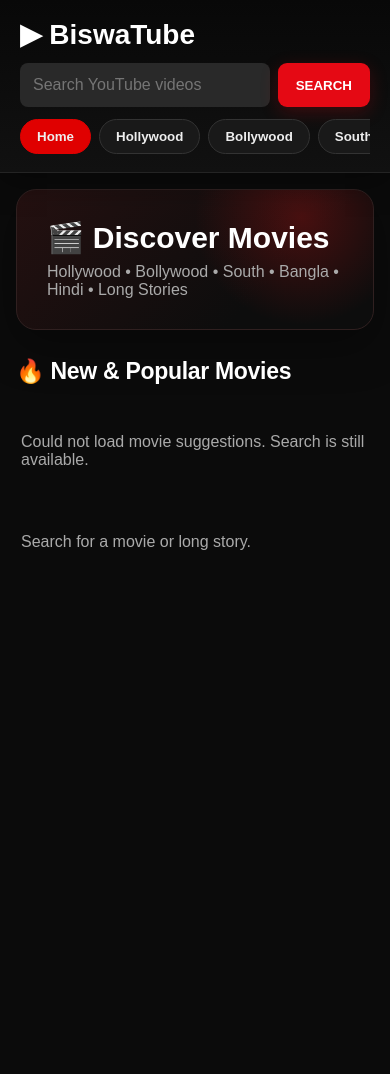
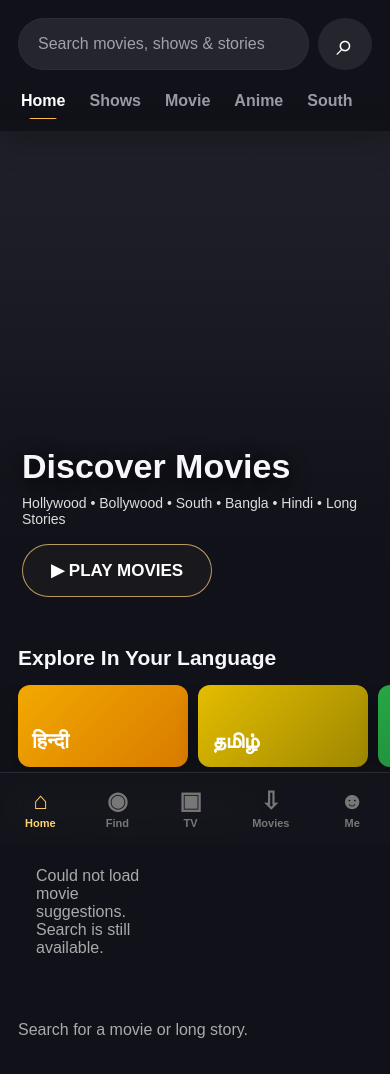
Before and after one commit to barmanbiswa131-design/Biswajit-Barman, a plain HTML site: page index.html in a window 390 px wide. Before the commit the page ends 844 px from the top, so only its background shows below. Drawn offline with Linux system fonts and the light colour scheme; no server answers.

Commit message:
Redesign BiswaTube home UI in cinematic mobile style

```diff
--- a/index.html
+++ b/index.html
@@ -5,46 +5,54 @@
 <meta name="viewport" content="width=device-width,initial-scale=1">
 <title>BiswaTube</title>
 <style>
-*{box-sizing:border-box}body{margin:0;background:#0b0b0b;color:#fff;font-family:Arial,sans-serif}
-header{position:sticky;top:0;background:linear-gradient(180deg,#080808 0%,#111 100%);padding:18px 20px;z-index:5;border-bottom:1px solid #242424;box-shadow:0 8px 30px rgba(0,0,0,.35)}h1{margin:0 0 12px;font-size:28px}
-.row{display:flex;gap:8px}.row input{flex:1;padding:13px;border:0;border-radius:8px;background:#292929;color:#fff;font-size:16px;outline:none}.row button{padding:0 18px;border:0;border-radius:9px;background:#e50914;color:#fff;font-weight:800;box-shadow:0 5px 18px rgba(229,9,20,.22)}
-.chips{display:flex;gap:8px;overflow:auto;margin-top:12px}.chips button{white-space:nowrap;border:1px solid #333;background:#191919;color:#eee;border-radius:22px;padding:9px 16px;font-weight:700;transition:.18s}.chips button:hover{background:#2b2b2b;border-color:#555}.chips button:first-child{background:#e00000;border-color:#e00000}
-main{padding:16px;max-width:900px;margin:auto}.msg{padding:32px 5px;color:#aaa}.hero{background:radial-gradient(circle at 80% 20%,rgba(190,20,20,.32),transparent 35%),linear-gradient(135deg,#241010,#0d0d0d 70%);border:1px solid #302020;border-radius:20px;padding:30px;margin-bottom:28px;box-shadow:0 15px 45px rgba(0,0,0,.35)}.hero-title{font-size:30px;font-weight:900}.hero-sub{color:#aaa;margin-top:8px}.home-section{margin-bottom:28px}.section{font-size:23px;font-weight:900;margin:8px 0 16px;letter-spacing:-.3px}
-.grid{display:grid;grid-template-columns:repeat(auto-fit,minmax(240px,1fr));gap:18px}.card{background:#151515;border-radius:14px;overflow:hidden;box-shadow:0 8px 25px rgba(0,0,0,.35);border:1px solid #242424;cursor:pointer;transition:transform .18s ease,box-shadow .18s ease}.card:hover{transform:translateY(-3px);box-shadow:0 14px 35px rgba(0,0,0,.5)}
-.thumb{width:100%;display:block;aspect-ratio:16/9;object-fit:cover;background:#222;transition:transform .25s ease}.card:hover .thumb{transform:scale(1.02)}.info{padding:13px 14px 15px}.title{font-size:16px;font-weight:800;line-height:1.4}.channel{color:#aaa;margin:7px 0 10px;font-size:13px}.watch{background:#e00000;color:#fff;border:0;border-radius:7px;padding:9px 13px;font-weight:bold}
-#player{display:none;position:fixed;inset:0;background:rgba(0,0,0,.88);backdrop-filter:blur(10px);z-index:20;overflow:auto;padding:18px}
-.playerbox{width:min(1100px,100%);margin:0 auto;background:#101010;border:1px solid #2a2a2a;border-radius:18px;overflow:hidden;box-shadow:0 20px 70px #000}
-.playerbar{height:58px;display:flex;align-items:center;padding:0 16px;background:linear-gradient(135deg,#181818,#0d0d0d);position:sticky;top:0;z-index:2}
-.playerbrand{font-size:20px;font-weight:800}.playerbrand span{color:#ff2020}
-.close{margin-left:auto;width:42px;height:42px;border:0;border-radius:50%;background:#292929;color:#fff;font-size:22px}
-.video-wrap{background:#000;aspect-ratio:16/9;width:100%}
-.frame{width:100%;height:100%;border:0;display:block}
-.player-info{padding:16px 18px 8px}.player-title{font-size:20px;font-weight:800;line-height:1.3}.player-channel{color:#aaa;margin-top:6px}
-.player-actions{display:flex;gap:8px;flex-wrap:wrap;padding:8px 18px 16px}.pbtn{border:1px solid #333;background:#202020;color:#fff;border-radius:22px;padding:10px 15px;font-weight:700}
-.suggest-title{font-size:20px;font-weight:800;padding:10px 18px 14px;border-top:1px solid #242424}
-.suggest-grid{display:grid;grid-template-columns:repeat(auto-fit,minmax(230px,1fr));gap:12px;padding:0 18px 20px}
-.suggest-card{background:#191919;border-radius:12px;overflow:hidden;cursor:pointer;border:1px solid #242424}.suggest-card img{width:100%;aspect-ratio:16/9;object-fit:cover;display:block}
-.suggest-card .si{padding:10px}.suggest-card .st{font-weight:700;line-height:1.3;font-size:14px}.suggest-card .sc{color:#999;font-size:12px;margin-top:5px}
-@media(max-width:600px){#player{padding:0;background:#000}.playerbox{border:0;border-radius:0;min-height:100%}.playerbar{height:54px}.player-title{font-size:17px}.player-actions{padding-bottom:12px}.suggest-grid{grid-template-columns:1fr 1fr;padding:0 10px 18px}.suggest-title{padding-left:10px}.player-info{padding:14px 12px 6px}}
-
+*{box-sizing:border-box}
+:root{--bg:#111119;--panel:#1b1b25;--muted:#9696a3;--text:#f7f7fa;--accent:#ffbd45;--red:#e50914}
+html{scroll-behavior:smooth}
+body{margin:0;background:var(--bg);color:var(--text);font-family:Arial,sans-serif;overflow-x:hidden}
+header{position:sticky;top:0;background:linear-gradient(180deg,#111119 72%,rgba(17,17,25,.92));padding:18px 18px 12px;z-index:30;border:0;box-shadow:0 8px 30px rgba(0,0,0,.28)}
+h1{display:none}
+.row{display:flex;gap:9px;align-items:center}.row input{flex:1;height:52px;padding:0 20px;border:0;border-radius:30px;background:#25252e;color:#fff;font-size:16px;outline:none;box-shadow:inset 0 0 0 1px rgba(255,255,255,.03)}.row input::placeholder{color:#a1a1ad}.row button{height:52px;width:54px;border:0;border-radius:50%;background:#25252e;color:#fff;font-size:0;position:relative}.row button:before{content:"⌕";font-size:31px;line-height:1}
+.chips{display:flex;gap:27px;overflow:auto;margin-top:17px;padding:0 3px 4px;scrollbar-width:none}.chips::-webkit-scrollbar{display:none}.chips button{white-space:nowrap;border:0;background:none;color:#9a9aa5;font-size:17px;font-weight:700;padding:5px 0;position:relative}.chips button:first-child{color:#fff}.chips button:first-child:after{content:"";position:absolute;height:4px;width:28px;background:var(--accent);border-radius:4px;left:50%;bottom:-7px;transform:translateX(-50%)}
+main{padding:0 0 92px;max-width:1050px;margin:auto}.msg{padding:32px 18px;color:#aaa}.section{font-size:22px;font-weight:800;margin:25px 18px 15px}.hero{height:min(600px,72vh);min-height:430px;position:relative;border-radius:0 0 28px 28px;overflow:hidden;background:linear-gradient(180deg,#20202a,#111119)}.hero:after{content:"";position:absolute;inset:0;background:linear-gradient(180deg,rgba(17,17,25,0) 25%,rgba(17,17,25,.05) 45%,#111119 96%);pointer-events:none}.hero-content{position:absolute;left:22px;right:22px;bottom:24px;z-index:2}.hero-title{font-size:38px;font-weight:900;line-height:1.05;text-shadow:0 4px 20px #000}.hero-sub{color:#ddd;margin-top:10px;font-size:14px}.hero-play{margin-top:17px;background:#19191d;border:1px solid rgba(255,210,120,.7);color:#fff;border-radius:32px;padding:15px 28px;font-size:17px;font-weight:800}
+.grid{display:grid;grid-template-columns:repeat(2,minmax(0,1fr));gap:10px;padding:0 18px}.card{background:#181820;border-radius:10px;overflow:hidden;box-shadow:0 8px 24px rgba(0,0,0,.28);border:1px solid #252530;cursor:pointer}.thumb{width:100%;display:block;aspect-ratio:2/3;object-fit:cover;background:#222}.info{padding:9px 10px 11px}.title{font-size:14px;font-weight:800;line-height:1.3;display:-webkit-box;-webkit-line-clamp:2;-webkit-box-orient:vertical;overflow:hidden}.channel{color:#8f8f9a;margin-top:5px;font-size:11px}.watch{display:none}
+.language-row{display:flex;gap:10px;overflow:auto;padding:0 18px 4px;scrollbar-width:none}.language-row::-webkit-scrollbar{display:none}.language-card{min-width:170px;height:82px;border-radius:12px;padding:14px;color:#fff;display:flex;align-items:end;font-size:21px;font-weight:900;cursor:pointer;box-shadow:0 8px 20px rgba(0,0,0,.25)}
+.playerbar{height:58px;display:flex;align-items:center;padding:0 16px;background:#15151d}.playerbrand{font-size:20px;font-weight:900}.playerbrand span{color:var(--accent)}
+#player{display:none;position:fixed;inset:0;background:#08080c;z-index:60;overflow:auto;padding:0}.playerbox{width:min(1050px,100%);margin:0 auto;background:#101017;min-height:100%}.close{margin-left:auto;width:42px;height:42px;border:0;border-radius:50%;background:#292933;color:#fff;font-size:22px}.video-wrap{background:#000;aspect-ratio:16/9;width:100%}.frame{width:100%;height:100%;border:0;display:block}.player-info{padding:16px 18px 8px}.player-title{font-size:20px;font-weight:800;line-height:1.3}.player-channel{color:#aaa;margin-top:6px}.player-actions{display:flex;gap:8px;flex-wrap:wrap;padding:8px 18px 16px}.pbtn{border:1px solid #333;background:#202027;color:#fff;border-radius:22px;padding:10px 15px;font-weight:700}.suggest-title{font-size:20px;font-weight:800;padding:10px 18px 14px;border-top:1px solid #24242c}.suggest-grid{display:grid;grid-template-columns:repeat(2,minmax(0,1fr));gap:10px;padding:0 18px 20px}.suggest-card{background:#191920;border-radius:10px;overflow:hidden;cursor:pointer;border:1px solid #24242d}.suggest-card img{width:100%;aspect-ratio:2/3;object-fit:cover;display:block}.suggest-card .si{padding:8px}.suggest-card .st{font-weight:700;line-height:1.3;font-size:13px}.suggest-card .sc{color:#999;font-size:11px;margin-top:5px}
+.bottom-nav{position:fixed;left:0;right:0;bottom:0;height:72px;background:rgba(20,20,28,.96);backdrop-filter:blur(14px);border-top:1px solid #2a2a34;display:flex;justify-content:space-around;align-items:center;z-index:40}.nav-btn{border:0;background:none;color:#777;font-size:11px;font-weight:700;display:flex;flex-direction:column;align-items:center;gap:4px}.nav-icon{font-size:24px;line-height:1}.nav-btn.active{color:#ffd16a}
+@media(min-width:700px){.grid{grid-template-columns:repeat(4,minmax(0,1fr))}.suggest-grid{grid-template-columns:repeat(4,minmax(0,1fr))}.hero{border-radius:0 0 34px 34px}.language-card{min-width:210px}}
+@media(max-width:430px){.hero{min-height:440px;height:58vh}.hero-title{font-size:34px}.section{font-size:21px}.chips{gap:24px}.chips button{font-size:16px}}
 </style>
 </head>
 <body>
 <header>
-<h1>▶ BiswaTube</h1>
-<div class="row"><input id="q" placeholder="Search YouTube videos" onkeydown="if(event.key==='Enter')search()"><button onclick="search()">SEARCH</button></div>
+<div class="row"><input id="q" placeholder="Search movies, shows & stories" onkeydown="if(event.key==='Enter')search()"><button onclick="search()" aria-label="Search">SEARCH</button></div>
 <div class="chips">
-<button onclick="location.hash='home';document.getElementById('home').scrollIntoView()">Home</button><button onclick="setQ('Hollywood full movie')">Hollywood</button><button onclick="setQ('Bollywood full movie')">Bollywood</button><button onclick="setQ('South Indian full movie')">South</button><button onclick="setQ('Bangla full movie')">Bangla</button><button onclick="setQ('Hindi full movie')">Hindi</button><button onclick="setQ('long story')">Long Stories</button>
+<button onclick="showHome()">Home</button><button onclick="setQ('Hollywood full movie')">Shows</button><button onclick="setQ('full movie')">Movie</button><button onclick="setQ('anime long story')">Anime</button><button onclick="setQ('South Indian full movie')">South</button><button onclick="setQ('Bangla full movie')">Bangla</button>
 </div>
 </header>
 <main>
 <section id="home">
-  <div class="hero"><div class="hero-title">🎬 Discover Movies</div><div class="hero-sub">Hollywood • Bollywood • South • Bangla • Hindi • Long Stories</div></div>
-  <div class="section">🔥 New & Popular Movies</div>
-  <div id="homeMovies" class="grid"><div class="msg">Loading movies…</div></div>
+<div id="hero" class="hero"><div class="hero-content"><div class="hero-title">Discover Movies</div><div class="hero-sub">Hollywood • Bollywood • South • Bangla • Hindi • Long Stories</div><button class="hero-play" onclick="setQ('new full movie')">▶ PLAY MOVIES</button></div></div>
+<div class="section">Explore In Your Language</div>
+<div class="language-row">
+<div class="language-card" style="background:linear-gradient(135deg,#f2a900,#d97a00)" onclick="setQ('Hindi full movie')">हिन्दी</div>
+<div class="language-card" style="background:linear-gradient(135deg,#e4bd00,#9d8700)" onclick="setQ('Tamil full movie')">தமிழ்</div>
+<div class="language-card" style="background:linear-gradient(135deg,#28a745,#137333)" onclick="setQ('Telugu full movie')">తెలుగు</div>
+<div class="language-card" style="background:linear-gradient(135deg,#8b55d9,#54328f)" onclick="setQ('Bangla full movie')">বাংলা</div>
+<div class="language-card" style="background:linear-gradient(135deg,#d44a45,#8f2420)" onclick="setQ('Malayalam full movie')">മലയാളം</div>
+</div>
+<div class="section">Watch Popular Movies ›</div>
+<div id="homeMovies" class="grid"><div class="msg">Loading movies…</div></div>
 </section>
 <section id="results"><div class="msg">Search for a movie or long story.</div></section>
 </main>
+<div class="bottom-nav">
+<button class="nav-btn active" onclick="showHome()"><span class="nav-icon">⌂</span>Home</button>
+<button class="nav-btn" onclick="document.getElementById('q').focus()"><span class="nav-icon">◉</span>Find</button>
+<button class="nav-btn" onclick="setQ('new movie')"><span class="nav-icon">▣</span>TV</button>
+<button class="nav-btn" onclick="setQ('full movie')"><span class="nav-icon">⇩</span>Movies</button>
+<button class="nav-btn" onclick="showHome()"><span class="nav-icon">☻</span>Me</button>
+</div>
 <div id="player">
 <div class="playerbox">
   <div class="playerbar"><div class="playerbrand">▶ <span>Biswa</span>Tube</div><button class="close" onclick="closePlayer()">✕</button></div>
@@ -59,8 +67,10 @@ main{padding:16px;max-width:900px;margin:auto}.msg{padding:32px 5px;color:#aaa}.
 const API_KEY='AIzaSyBkmGRMcQog-vOPIJye4ne1ssg3qGeYQDw';
 
 let currentItems=[];
+function showHome(){document.getElementById('home').style.display='block';document.getElementById('results').style.display='block';window.scrollTo({top:0,behavior:'smooth'})}
 function setQ(x){document.getElementById('q').value=x;search()}
-const HOME_QUERIES=['new full movie Hollywood','new full movie Bollywood','new South Indian full movie','new Bangla full movie','new Hindi full movie','new long story movie'];
+
+const HOME_QUERIES=['new full movie Hollywood','new full movie Bollywood','new South Indian full movie','new Bangla full movie','new Hindi full movie','new long story movie','new Malayalam full movie'];
 async function loadHome(){
   const box=document.getElementById('homeMovies');
   try{
@@ -120,6 +130,7 @@ async function api(q,max=12){
 }
 async function search(){
  const q=document.getElementById('q').value.trim();if(!q)return;
+ document.getElementById('home').style.display='none';
  const out=document.getElementById('results');out.innerHTML='<div class="msg">Searching YouTube…</div>';
  try{const raw=await api(movieQuery(q));const items=raw.filter(isMovieLongStory);render('Movies & Long Stories',items)}catch(e){out.innerHTML='<div class="msg">Search failed: '+(e.name==='AbortError'?'Request timed out. Check the API key and restrictions.':e.message)+'</div>'}
 }
```
